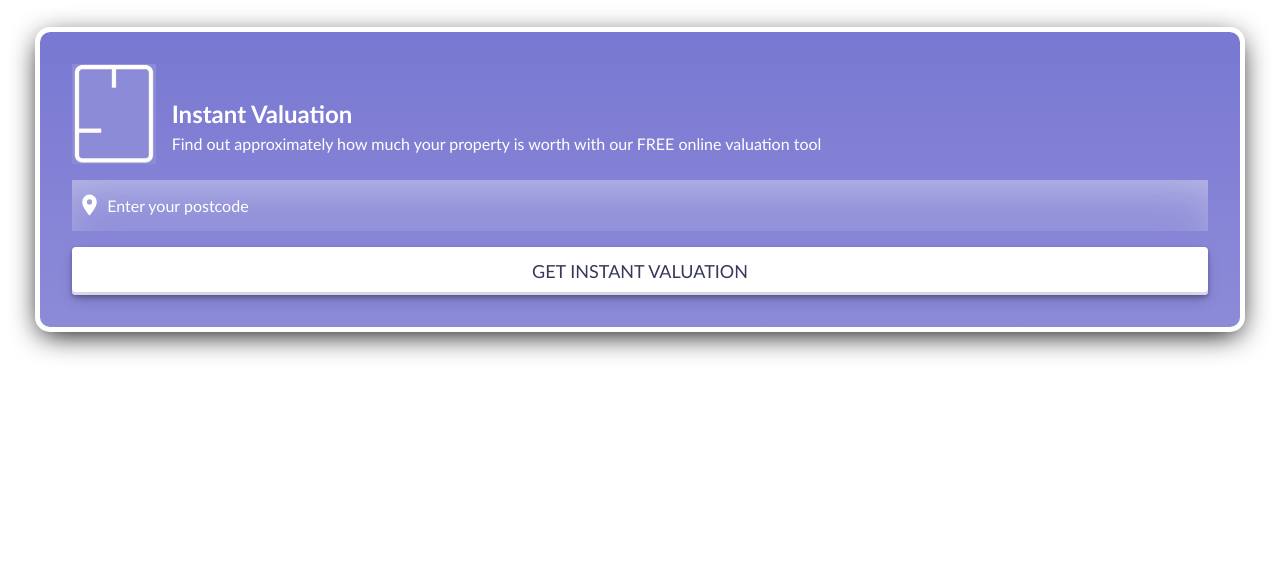
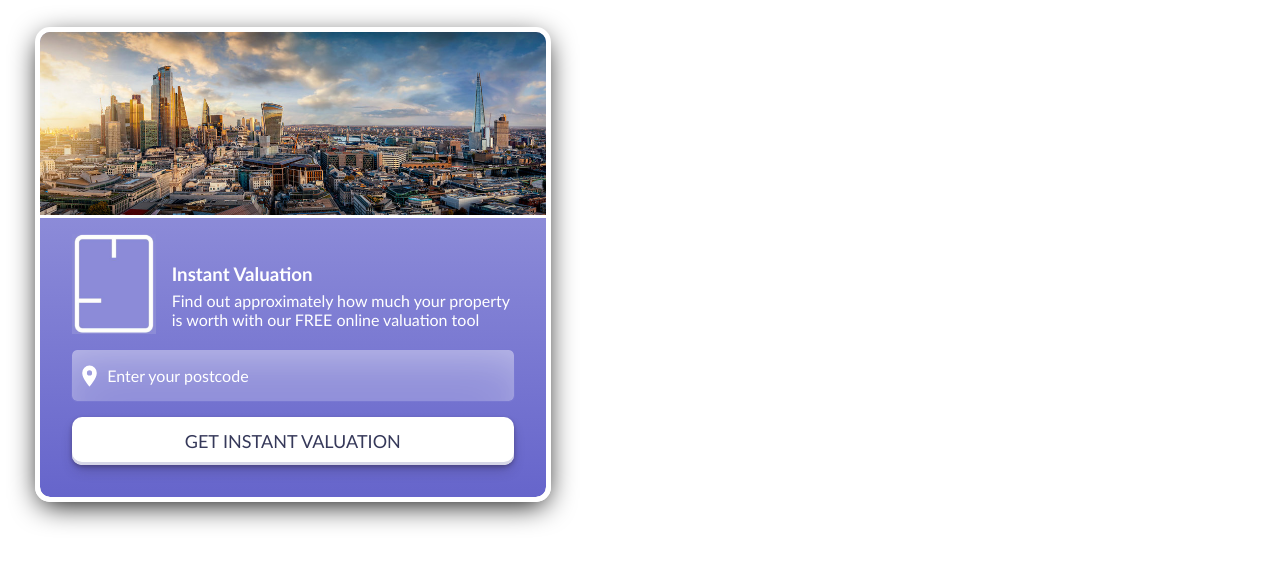
Before and after one commit to AdotK8/yase-valuation-tool, a website built with webpack: page dist/index.html in a window 1280 px wide. Built offline with Linux system fonts and the light colour scheme.

Commit message:
added more styling

```diff
--- a/src/index.js
+++ b/src/index.js
@@ -1,6 +1,7 @@
 import "./styles/main.scss";
 import mapIcon from "./assets/map-marker.svg";
 import valuationIcon from "./assets/logo.png";
+import londonImg from "./assets/london.jpg";
 import pageThreeLoad from "./page-three";
 import pageOneLoad from "./page-one";
 import pageTwoLoad from "./page-two";
@@ -13,6 +14,9 @@ mapIconElement.src = mapIcon;
 const valuationIconElement = document.getElementById("valuation-icon");
 valuationIconElement.src = valuationIcon;
 
+const londonImgElement = document.getElementById("london-banner");
+londonImgElement.src = londonImg;
+
 //initializing empty object to store input data
 const userInput = {};
 
--- a/src/styles/main.scss
+++ b/src/styles/main.scss
@@ -34,24 +34,39 @@ p {
   max-height: 100px;
 }
 
-.container {
+#london-banner {
+  position: relative;
+  height: 100%;
+  width: 100%;
+  object-fit: cover;
+  border-top-left-radius: 10px; /* Apply border radius to top-left corner */
+  border-top-right-radius: 10px;
+}
+
+.widget-container {
   margin: 2rem;
   outline: 5px solid $border-colour;
-  display: flex;
-  flex-direction: column;
-  //   width: 40%;
   min-width: 200px;
-  gap: 1rem;
-  padding: 2rem;
   border-radius: 10px;
   box-shadow: $shadow-colour 0px 7px 29px 0px;
   background-color: $yase-purple;
+  width: 40%;
+}
+
+.container {
+  outline: 5px solid white;
+  border-bottom-left-radius: 10px; /* Apply border radius to top-left corner */
+  border-bottom-right-radius: 10px;
+  display: flex;
+  flex-direction: column;
   background-image: linear-gradient(
-    to top,
+    to bottom,
     $yase-purple,
-    darken($yase-purple, 5%)
+    darken($yase-purple, 10%)
   );
-  color: white; /* Ensure text is readable over the gradient background */
+  gap: 1rem;
+  padding: 1rem 2rem 2rem 2rem;
+  z-index: -1;
   > .top,
   .postcode-container {
     display: flex;
@@ -63,6 +78,8 @@ p {
 
 input,
 select {
+  outline: 1px solid darken($yase-purple, 5%);
+  border-radius: 5px;
   box-shadow: rgba(255, 255, 255, 0.257) 0px 30px 60px -12px inset,
     rgb(255, 254, 254, 0.257) 0px 18px 36px -18px inset;
   background-color: $yase-purple;
@@ -158,7 +175,7 @@ input::placeholder {
   align-items: center;
   appearance: none;
   background-color: $border-colour;
-  border-radius: 4px;
+  border-radius: 10px;
   border-width: 0;
   box-shadow: rgba(45, 35, 66, 0.4) 0 2px 4px,
     rgba(45, 35, 66, 0.3) 0 7px 13px -3px, #d6d6e7 0 -3px 0 inset;
--- a/src/validate-input.js
+++ b/src/validate-input.js
@@ -13,7 +13,12 @@ export default function validateInput(
     input.setCustomValidity("Please enter a valid email address");
     input.reportValidity();
     return false;
+  } else if (input.type === "number" && parseInt(input.value) < 300) {
+    input.setCustomValidity("Please ensure you are using square footage");
+    input.reportValidity();
+    return false;
   }
+
   return true;
 }
 
```
Also changed, not shown: dist/bundle.js, dist/email.svg, dist/index.html, dist/london.jpg (added), src/assets/email.svg, src/assets/london.jpg (added), src/assets/map-marker.svg, src/assets/phone.svg.
